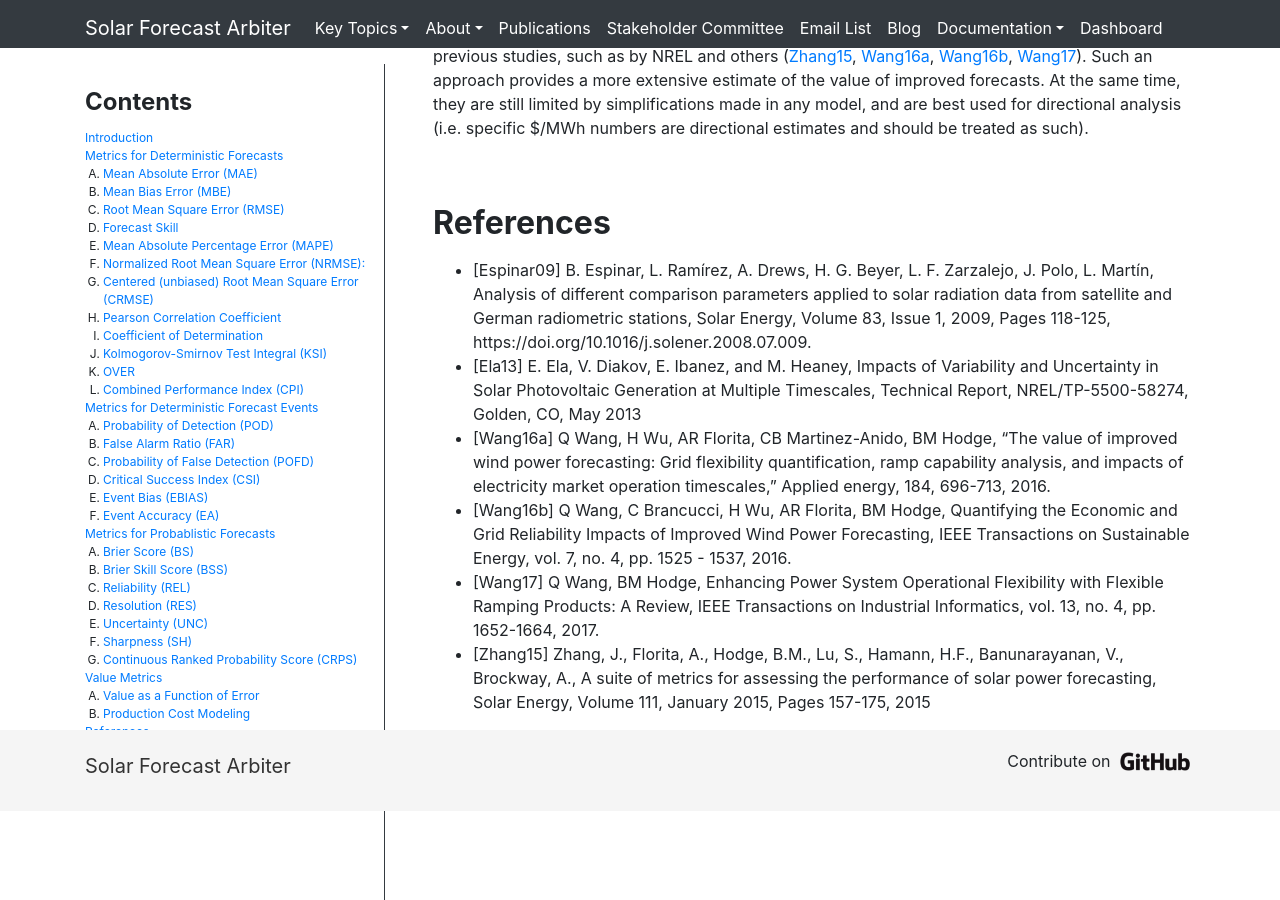
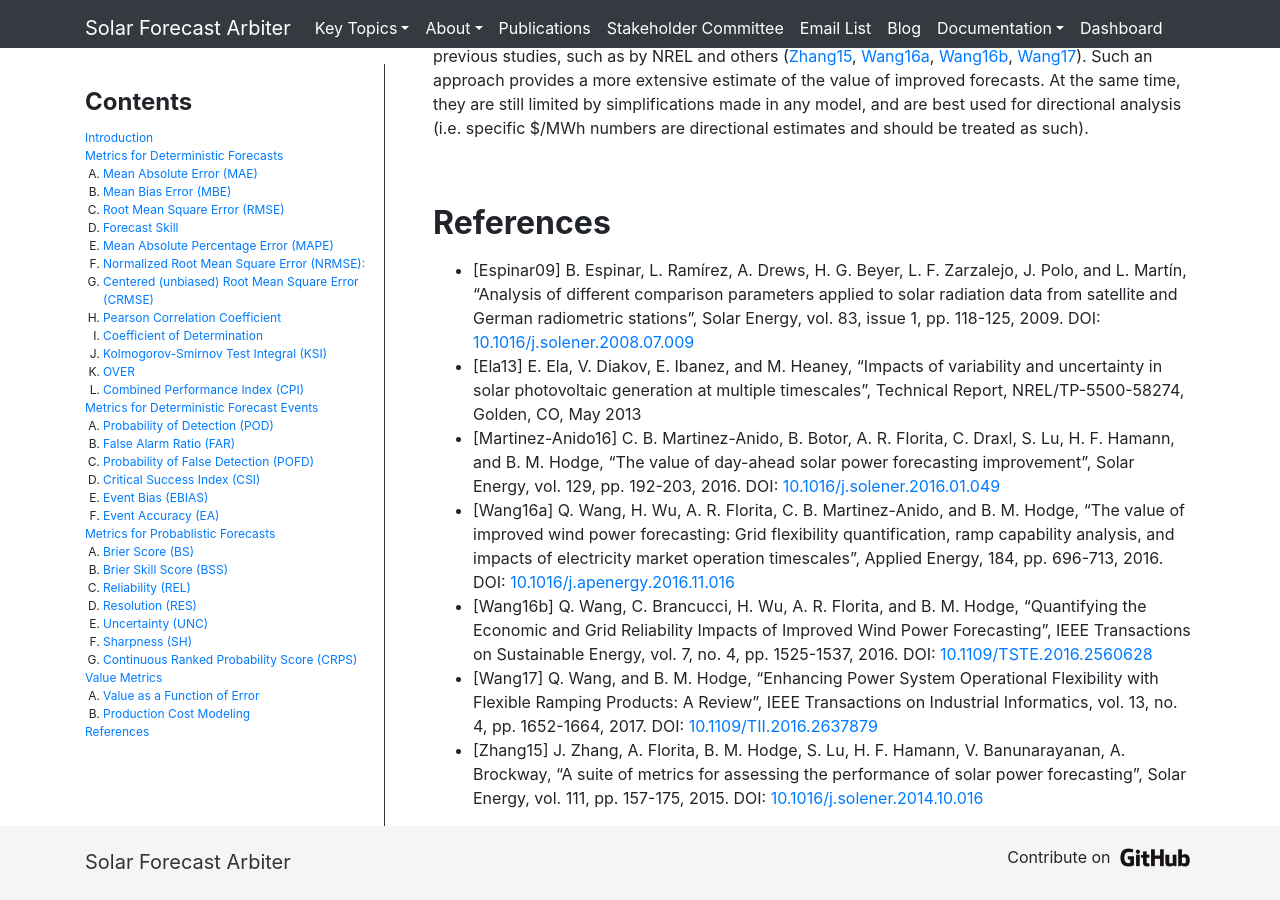
Before and after one commit to SolarArbiter/SolarArbiter.github.io, a Jekyll site: the page built from metrics.md, in a window 1280 px wide and 900 px high, scrolled down 10838 px. Built offline with Jekyll 4.4.1, drawn with Linux system fonts in a browser that asks for light colours; formulas are drawn with MathJax 3; our own code applies the rules of GitHub Pages for plain Markdown files; before the commit the page ends 11649 px from its top, so only the background shows below that.

Commit message:
metrics: revise references for consistency
Revise the references to have a consistent formatting.

```diff
--- a/metrics.md
+++ b/metrics.md
@@ -352,11 +352,10 @@ Models that include the above can be used to assess value of forecasts, and have
 
 ## References
 {: .anchor}
-- [<a name="ref-espinar09">Espinar09</a>] B. Espinar, L. Ramírez, A. Drews, H. G. Beyer, L. F. Zarzalejo, J. Polo, L. Martín,
-Analysis of different comparison parameters applied to solar radiation data from satellite and German radiometric stations,
-Solar Energy, Volume 83, Issue 1, 2009, Pages 118-125, https://doi.org/10.1016/j.solener.2008.07.009.
-- [<a name="ref-ela13">Ela13</a>] E. Ela, V. Diakov, E. Ibanez, and M. Heaney, Impacts of Variability and Uncertainty in Solar Photovoltaic Generation at Multiple Timescales, Technical Report, NREL/TP-5500-58274, Golden, CO, May 2013
-- [<a name="ref-wang16a">Wang16a</a>] Q Wang, H Wu, AR Florita, CB Martinez-Anido, BM Hodge, “The value of improved wind power forecasting: Grid flexibility quantification, ramp capability analysis, and impacts of electricity market operation timescales,” Applied energy, 184, 696-713, 2016.
-- [<a name="ref-wang16b">Wang16b</a>] Q Wang, C Brancucci, H Wu, AR Florita, BM Hodge, Quantifying the Economic and Grid Reliability Impacts of Improved Wind Power Forecasting, IEEE Transactions on Sustainable Energy, vol. 7, no. 4, pp. 1525 - 1537, 2016.
-- [<a name="ref-wang17">Wang17</a>] Q Wang, BM Hodge, Enhancing Power System Operational Flexibility with Flexible Ramping Products: A Review, IEEE Transactions on Industrial Informatics, vol. 13, no. 4, pp. 1652-1664, 2017.
-- [<a name="ref-zhang15">Zhang15</a>] Zhang, J., Florita, A., Hodge, B.M., Lu, S., Hamann, H.F., Banunarayanan, V., Brockway, A.,  A suite of metrics for assessing the performance of solar power forecasting, Solar Energy, Volume 111, January 2015, Pages 157-175, 2015
+- [<a name="ref-espinar09">Espinar09</a>] B. Espinar, L. Ramírez, A. Drews, H. G. Beyer, L. F. Zarzalejo, J. Polo, and L. Martín, "Analysis of different comparison parameters applied to solar radiation data from satellite and German radiometric stations", Solar Energy, vol. 83, issue 1, pp. 118-125, 2009. DOI: [10.1016/j.solener.2008.07.009](https://doi.org/10.1016/j.solener.2008.07.009)
+- [<a name="ref-ela13">Ela13</a>] E. Ela, V. Diakov, E. Ibanez, and M. Heaney, "Impacts of variability and uncertainty in solar photovoltaic generation at multiple timescales", Technical Report, NREL/TP-5500-58274, Golden, CO, May 2013
+- [<a name="ref-martinez-anido16">Martinez-Anido16</a>] C. B. Martinez-Anido, B. Botor, A. R. Florita, C. Draxl, S. Lu, H. F. Hamann, and B. M. Hodge, "The value of day-ahead solar power forecasting improvement", Solar Energy, vol. 129, pp. 192-203, 2016. DOI: [10.1016/j.solener.2016.01.049](https://doi.org/10.1016/j.solener.2016.01.049)
+- [<a name="ref-wang16a">Wang16a</a>] Q. Wang, H. Wu, A. R. Florita, C. B. Martinez-Anido, and B. M. Hodge, "The value of improved wind power forecasting: Grid flexibility quantification, ramp capability analysis, and impacts of electricity market operation timescales", Applied Energy, 184, pp. 696-713, 2016. DOI: [10.1016/j.apenergy.2016.11.016](https://doi.org/10.1016/j.apenergy.2016.11.016)
+- [<a name="ref-wang16b">Wang16b</a>] Q. Wang, C. Brancucci, H. Wu, A. R. Florita, and B. M. Hodge, "Quantifying the Economic and Grid Reliability Impacts of Improved Wind Power Forecasting", IEEE Transactions on Sustainable Energy, vol. 7, no. 4, pp. 1525-1537, 2016. DOI: [10.1109/TSTE.2016.2560628](https://doi.org/10.1109/TSTE.2016.2560628)
+- [<a name="ref-wang17">Wang17</a>] Q. Wang, and B. M. Hodge, "Enhancing Power System Operational Flexibility with Flexible Ramping Products: A Review", IEEE Transactions on Industrial Informatics, vol. 13, no. 4, pp. 1652-1664, 2017. DOI: [10.1109/TII.2016.2637879](https://doi.org/10.1109/TII.2016.2637879)
+- [<a name="ref-zhang15">Zhang15</a>] J. Zhang, A. Florita, B. M. Hodge, S. Lu, H. F. Hamann, V. Banunarayanan, A. Brockway,  "A suite of metrics for assessing the performance of solar power forecasting", Solar Energy, vol. 111, pp. 157-175, 2015. DOI: [10.1016/j.solener.2014.10.016](https://doi.org/10.1016/j.solener.2014.10.016)
```
